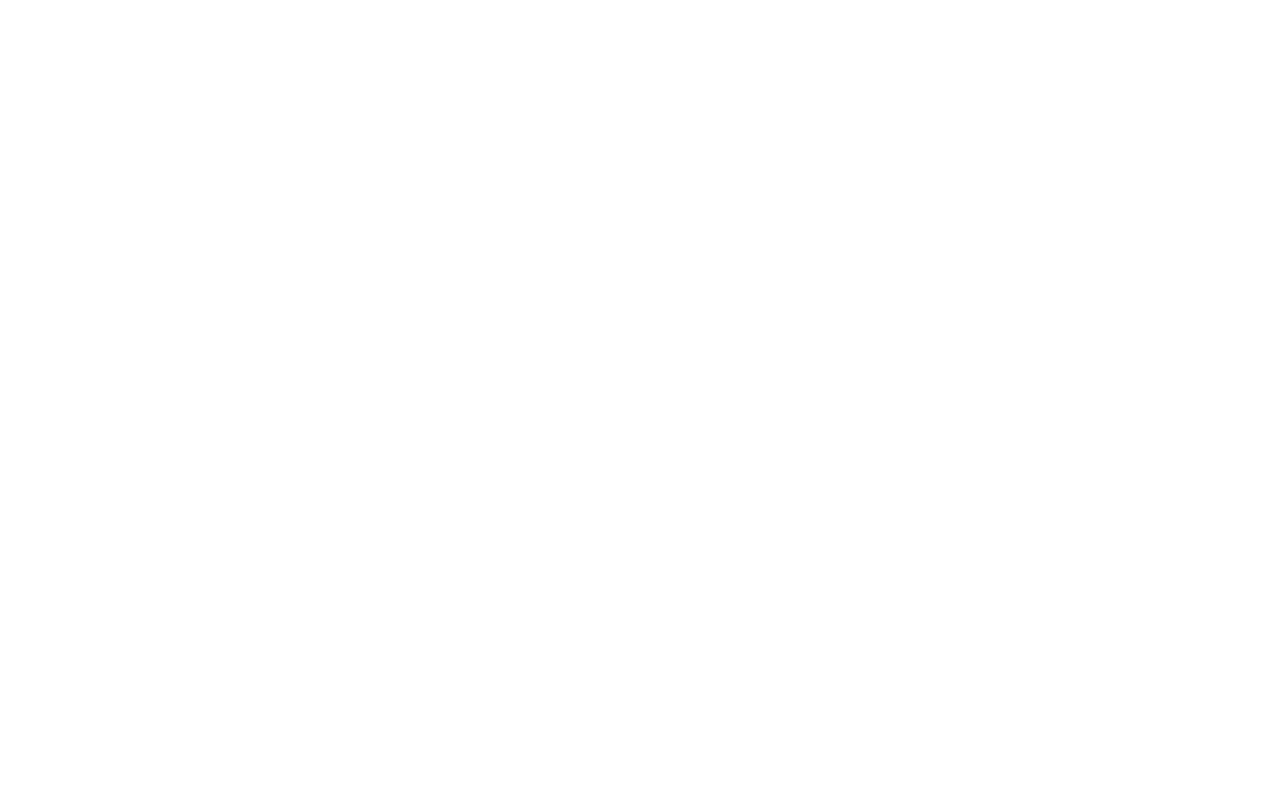
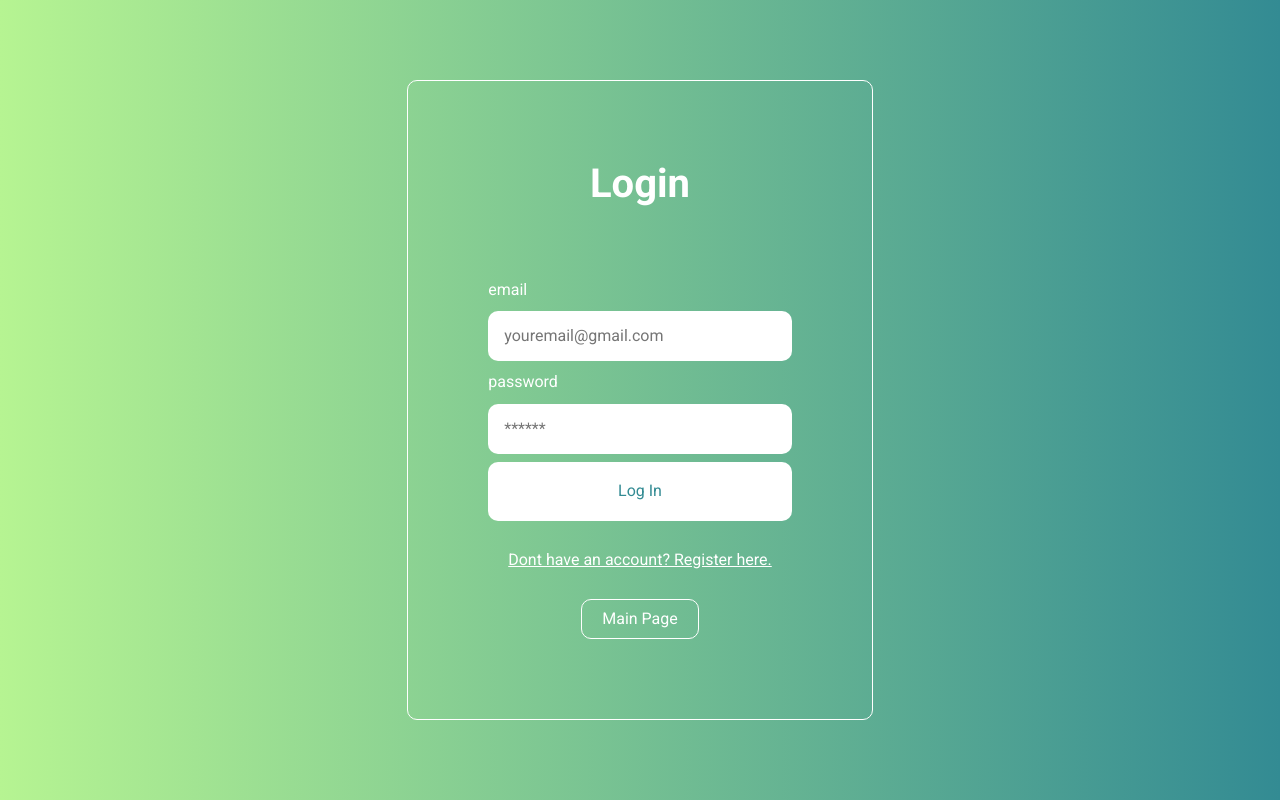
Before and after one commit to KenooG/Savings, a React (Vite) app: page /login in a window 1280 px wide. Before the commit this address had no page. Built offline with nearby package versions, Linux system fonts and the light colour scheme.

Commit message:
prettier oraz login i register (bez bazy danych użytkowników)

```diff
--- a/package.json
+++ b/package.json
@@ -10,6 +10,7 @@
     "preview": "vite preview"
   },
   "dependencies": {
+    "easy-peasy": "^6.0.2",
     "react": "^18.2.0",
     "react-dom": "^18.2.0",
     "react-router-dom": "^6.15.0"
@@ -22,6 +23,7 @@
     "eslint-plugin-react": "^7.32.2",
     "eslint-plugin-react-hooks": "^4.6.0",
     "eslint-plugin-react-refresh": "^0.4.3",
+    "prettier": "3.0.2",
     "sass": "^1.65.1",
     "vite": "^4.4.5"
   }
--- a/sites/Dashboard.jsx
+++ /dev/null
@@ -1,5 +0,0 @@
-const Dashboard = () => {
-    return <div className="chuj">Dashboard</div>;
-
-};
-export default Dashboard;
--- /dev/null
+++ b/sites/Login.jsx
@@ -0,0 +1,51 @@
+import React, { useState } from 'react';
+
+const Login = () => {
+  const [email, setEmail] = useState('');
+  const [pass, setPass] = useState('');
+
+  const handleSubmit = (e) => {
+      e.preventDefault()
+      console.log(email)
+
+
+  }
+
+
+  return (
+      <div className={"auto-form-box"}>
+      <div className={"auto-form-container"}>
+          <h2 className={"h2-form"}>Login</h2>
+    <form className={"login-form"} onSubmit={handleSubmit}>
+      <label className={"label-form"} htmlFor={'email'}>email</label>
+      <input
+        value={email}
+        onChange={(e) => setEmail(e.target.value)}
+        type={'email'}
+        placeholder={'youremail@gmail.com'}
+        id={'email'}
+        name={'email'}
+      />
+      <label className={"label-form"} htmlFor={'password'}>password</label>
+      <input
+        value={pass}
+        onChange={(e) => setPass(e.target.value)}
+        type={'password'}
+        placeholder={'******'}
+        id={'password'}
+        name={'password'}
+      />
+      <button className={"link-btn-3"} type={"submit"}>Log In</button>
+    </form>
+          <a href={"/register"}>
+<button className={"link-btn"}>Dont have an account? Register here.</button>
+          </a>
+          <a href={'/'}>
+              <button className={"link-btn-2"}>Main Page</button>
+          </a>
+      </div>
+      </div>
+  );
+};
+
+export default Login;
--- /dev/null
+++ b/sites/Register.jsx
@@ -0,0 +1,61 @@
+import React, { useState } from 'react';
+
+const Register = () => {
+  const [email, setEmail] = useState('');
+  const [pass, setPass] = useState('');
+  const [name, setName] = useState('');
+
+  const handleSubmit = (e) => {
+    e.preventDefault();
+    console.log(email);
+  };
+
+  return (
+      <div className={"auto-form-box"}>
+    <div className={"auto-form-container"} >
+      <h2 className={"h2-form"}>Register</h2>
+      <form className={"register-form"} onSubmit={handleSubmit}>
+        <label className={"label-form"} htmlFor={'name'}>Full Name</label>
+        <input
+          value={name}
+          onChange={(e) => setName(e.target.value)}
+          name={'name'}
+          id={'name'}
+          placeholder={'John Smith'}
+        />
+
+        <label className={"label-form"} htmlFor={'email'}>email</label>
+        <input
+          value={email}
+          onChange={(e) => setEmail(e.target.value)}
+          type={'email'}
+          placeholder={'youremail@gmail.com'}
+          id={'email'}
+          name={'email'}
+        />
+        <label className={"label-form"} htmlFor={'password'}>password</label>
+        <input
+          value={pass}
+          onChange={(e) => setPass(e.target.value)}
+          type={'password'}
+          placeholder={'******'}
+          id={'password'}
+          name={'password'}
+        />
+        <button className={"link-btn-3"} type={'submit'}>Register</button>
+      </form>
+      <a href={'/login'}>
+        <button className={"link-btn"}>Already have an account? Login here.</button>
+      </a>
+      <a href={'/'}>
+        <button className={"link-btn-2"}>Main Page</button>
+      </a>
+
+
+
+    </div>
+      </div>
+  );
+};
+
+export default Register;
--- a/src/App.jsx
+++ b/src/App.jsx
@@ -1,17 +1,30 @@
-import { BrowserRouter, Routes, Route } from "react-router-dom";
-import Dashboard from "../sites/Dashboard.jsx";
+import { BrowserRouter, Routes, Route, } from "react-router-dom";
+import React, {useState} from "react";
 import Home from "../sites/Home.jsx";
+import Login from "../sites/Login.jsx";
+import Register from "../sites/Register.jsx";
+import {StoreProvider} from "easy-peasy";
 
 
 function App() {
+    const [currentForm, setCurrentForm] =useState("login")
+    const toggleForm = (formName) => {
+
+        setCurrentForm(formName)
+
+    }
 
 
     return(
         <>
+
+
+
             <BrowserRouter>
                 <Routes>
                     <Route path="/" element={<Home />} />
-                    <Route path="/dashboard" element={<Dashboard />} />
+                    <Route path="/login" element={<Login/>} />
+                    <Route path="/register" element={<Register/>} />
                 </Routes>
             </BrowserRouter>
 
--- a/src/Main.scss
+++ b/src/Main.scss
@@ -1,5 +1,6 @@
 @import "Normalize";
 @import url('https://fonts.googleapis.com/css2?family=Roboto:wght@400;500;700&display=swap');
+
 $text: #050802;
 $background: #e3f3d8;
 $primary: #83cb52;
@@ -7,15 +8,16 @@ $secondary: #55cc48;
 $accent: #b13535;
 
 
-.Overlay{
+.Overlay {
   width: 100vw;
   display: flex;
   align-items: center;
   flex-direction: column;
 
 }
-.MainBox{
-  background-image: linear-gradient(32deg,#EBCD99, #EBE3C9);
+
+.MainBox {
+  background-image: linear-gradient(32deg, #EBCD99, #EBE3C9);
   width: 100vw;
   height: 100px;
   display: flex;
@@ -23,13 +25,11 @@ $accent: #b13535;
   align-items: center;
   border: 1px solid #333;
   position: sticky;
-  top: 0 ;
+  top: 0;
   z-index: 30;
 
 
-
-
-  .logo{
+  .logo {
     width: 350px;
     height: 100px;
     display: flex;
@@ -38,11 +38,11 @@ $accent: #b13535;
     margin-left: 35px;
   }
 
-.logoIcon{
+  .logoIcon {
 
     width: 75px;
     height: 75px;
-  background: url("../source/swinka.png") ;
+    background: url("../source/swinka.png");
     background-size: cover;
     background-repeat: no-repeat;
     background-position: center;
@@ -51,7 +51,7 @@ width: 75px;
 
   }
 
-  .logoNameMain{
+  .logoNameMain {
     width: 200px;
     height: 50px;
     display: flex;
@@ -62,7 +62,7 @@ width: 75px;
 
   }
 
-  .logoName1{
+  .logoName1 {
     color: $primary;
     font-size: 2.5rem;
     font-family: 'Roboto', sans-serif;
@@ -71,7 +71,7 @@ width: 75px;
   }
 
 
-  .logoName2{
+  .logoName2 {
     color: $secondary;
     font-size: 2.5rem;
     font-family: 'Roboto', sans-serif;
@@ -80,7 +80,7 @@ width: 75px;
 
   }
 
-.nav{
+  .nav {
     width: 400px;
     height: 100%;
     display: flex;
@@ -89,11 +89,11 @@ width: 75px;
     margin-right: 50px;
 
 
-.nav_click{
+    .nav_click {
 
       text-decoration: none;
       font-size: 1.4rem;
-  color:$text;
+      color: $text;
       font-family: 'Roboto', sans-serif;
       font-weight: normal;
       text-align: center;
@@ -105,13 +105,14 @@ width: 75px;
   }
 }
 
-  .nav_btn{
+.nav_btn {
   width: 200px;
   text-align: center;
   position: relative;
   height: 100%;
   display: flex;
   align-items: center;
+
   &::before, &::after {
     content: "";
     position: absolute;
@@ -139,9 +140,11 @@ width: 75px;
       opacity: 1; // Pokaż kreski po najechaniu myszką
 
     }
+
     &:hover {
       cursor: pointer;
-        .nav_click{
+
+      .nav_click {
         color: $secondary;
 
       }
@@ -149,18 +152,13 @@ width: 75px;
   }
 
 
-
 }
 
 
-
-
-
-
-.UnderHeader{
+.UnderHeader {
   width: 100vw;
-  height:600px;
-  background: url("../source/saving.jpg") ;
+  height: 600px;
+  background: url("../source/saving.jpg");
   background-size: cover;
   background-repeat: no-repeat;
   background-position: center;
@@ -169,7 +167,7 @@ width: 75px;
   align-items: center;
   border-bottom: 5px solid #103A1D;
 
-  .UnderHeaderM{
+  .UnderHeaderM {
     display: flex;
     justify-content: center;
     align-items: center;
@@ -177,19 +175,19 @@ width: 75px;
 
   }
 
-.opis{
+  .opis {
     font-family: 'Roboto', sans-serif;
     font-weight: normal;
     font-size: 2.5rem;
     text-align: center;
     color: white;
 
-  text-shadow:
-          -1px -1px 0 #000,
+    text-shadow: -1px -1px 0 #000,
     1px -1px 0 #000,
     -1px 1px 0 #000,
     1px 1px 0 #000;
   }
+
   .join {
     margin-top: 30px;
     font-family: 'Roboto', sans-serif;
@@ -198,29 +196,23 @@ width: 75px;
     font-size: 2rem;
     display: inline-block;
     padding: 10px 40px;
-  background-image: linear-gradient(32deg,#EBCD99, #EBE3C9);
+    background-image: linear-gradient(32deg, #EBCD99, #EBE3C9);
     text-align: center;
     border-radius: 10px;
     border: 1.5px solid black;
     cursor: pointer;
     transition: background-color 0.3s;
 
-}
-
-  .join:hover {
-    background-color: $primary;
-    color: white; /* zmiana koloru tekstu na kolor pierwotnego tła */
-    transform: scale(1.02); /* lekkie powiększenie przycisku */
-    border-color: black;
-  }
-
-  .join:active {
-    transform: scale(0.95); /* efekt "wciśnięcia" przycisku */
-    background-color: darken($primary, 10%); /* lekko ciemniejsza wersja pierwotnego koloru tła */
+    &:hover {
+      color: white;
+      scale: 1.02;
     }
 
   }
-.Offer{
+
+}
+
+.Offer {
   height: 1400px;
   width: 100vw;
   background-image: url(../source/liscie.jpg);
@@ -229,11 +221,11 @@ width: 75px;
   background-position: center;
 
 
-
   display: flex;
   align-items: center;
   flex-direction: column;
-.Offer_Main{
+
+  .Offer_Main {
     height: 100%;
     width: 100vw;
     display: flex;
@@ -241,7 +233,8 @@ width: 75px;
     flex-direction: column;
     align-items: center;
     gap: 65px;
-.Offer_section{
+
+    .Offer_section {
       height: 350px;
       width: 1200px;
       display: flex;
@@ -251,10 +244,10 @@ width: 75px;
       border-radius: 20px;
       align-items: center;
 
-  .Offer_Sl_1{
+      .Offer_Sl_1 {
         width: 250px;
         height: 250px;
-    background-image: url(../source/klepsydra.jpg)   ;
+        background-image: url(../source/klepsydra.jpg);
         background-size: cover;
         background-repeat: no-repeat;
         background-position: center;
@@ -263,23 +256,22 @@ width: 75px;
 
 
       }
-  .Offer_SR{
+
+      .Offer_SR {
         width: 800px;
         margin-right: 45px;
         position: relative;
 
 
-
-
-
-.Offer_Header{
+        .Offer_Header {
           font-family: 'Roboto', sans-serif;
           font-size: 2.5rem;
           margin-top: 0;
 
 
         }
-.Offer_text{
+
+        .Offer_text {
           font-family: 'Roboto', sans-serif;
           font-size: 1.2rem;
 
@@ -289,27 +281,25 @@ width: 75px;
       }
 
 
-
     }
-
 
 
   }
 
 
+}
 
-}
-.Offer_MaiNN{
+.Offer_MaiNN {
   font-family: 'Roboto', sans-serif;
   font-size: 3.5rem;
   margin-top: 65px;
   color: white;
-  text-shadow:
-          -1px -1px 0 #000,
+  text-shadow: -1px -1px 0 #000,
   1px -1px 0 #000,
   -1px 1px 0 #000,
   1px 1px 0 #000;
   position: relative;
+
   &::before, &::after {
     content: "";
     position: absolute;
@@ -324,12 +314,14 @@ width: 75px;
 
 
   }
+
   &::after {
 
     top: 15%;
     left: 363px;
     rotate: -90deg;
   }
+
   &::before {
 
     top: 14%;
@@ -339,22 +331,22 @@ width: 75px;
 
 
 }
-.Offer_section_2{
+
+.Offer_section_2 {
   display: flex;
   flex-direction: row-reverse;
 
-  .Offer_Sl{
+  .Offer_Sl {
     margin-right: 40px;
     margin-left: 0;
 
 
-
-
   }
 
-  .Offer_SR_2{
+  .Offer_SR_2 {
     margin-right: 0;
     margin-left: 60px;
+
     &::before {
       content: "";
       position: absolute;
@@ -367,24 +359,19 @@ width: 75px;
       border-radius: 1000px;
 
 
+    }
 
 
   }
 
-
-
-  }
-
-  .Offer_Sl_2{
+  .Offer_Sl_2 {
     width: 225px;
     height: 225px;
-    background-image: url(../source/preference.png)   ;
+    background-image: url(../source/preference.png);
     background-size: cover;
     background-repeat: no-repeat;
     background-position: center;
     margin-right: 60px;
-
-
 
 
   }
@@ -412,14 +399,15 @@ width: 75px;
   }
 }
 
-.Offer_section3{
+.Offer_section3 {
   height: 350px;
   width: 1200px;
   display: flex;
   justify-content: space-between;
   gap: 40px;
   align-items: center;
-.Offer_Sll{
+
+  .Offer_Sll {
     width: 350px;
     height: 350px;
     background-color: #fff;
@@ -429,10 +417,9 @@ width: 75px;
     align-items: center;
 
 
-
   }
 
-.Offer_SRR{
+  .Offer_SRR {
 
     width: 800px;
     height: 350px;
@@ -443,20 +430,21 @@ width: 75px;
     justify-content: center;
 
 
-  .Offer_SR{
+    .Offer_SR {
       width: 800px;
       margin-right: 45px;
       position: relative;
       margin-left: 45px;
 
-    .Offer_Header{
+      .Offer_Header {
         font-family: 'Roboto', sans-serif;
         font-size: 2.5rem;
         margin-top: 0;
 
 
       }
-    .Offer_text{
+
+      .Offer_text {
         font-family: 'Roboto', sans-serif;
         font-size: 1.2rem;
         width: 700px;
@@ -469,13 +457,12 @@ width: 75px;
   }
 
 
-
 }
 
-.Offer_Sl_3{
+.Offer_Sl_3 {
   width: 300px;
   height: 300px;
-  background-image: url(../source/59997.jpg)   ;
+  background-image: url(../source/59997.jpg);
   background-size: cover;
   background-repeat: no-repeat;
   background-position: center;
@@ -484,7 +471,7 @@ width: 75px;
 
 }
 
-.Footer{
+.Footer {
   height: 150px;
   width: 100%;
 
@@ -492,7 +479,8 @@ width: 75px;
   justify-content: center;
   align-items: center;
   background-image: linear-gradient(45deg, white, lightgreen);
-  .footer_box{
+
+  .footer_box {
     width: 400px;
     height: 150px;
 
@@ -500,7 +488,7 @@ width: 75px;
     flex-direction: column;
     align-items: center;
 
-    .footer_upbox{
+    .footer_upbox {
       width: 250px;
       height: 75px;
       display: flex;
@@ -509,39 +497,43 @@ width: 75px;
       align-items: center;
 
 
-
-    .icon1{
+      .icon1 {
         width: 50px;
         height: 50px;
-      background-image: url(../source/instagram.png)   ;
+        background-image: url(../source/instagram.png);
         background-size: cover;
         background-repeat: no-repeat;
         background-position: center;
-      &:hover{
+
+        &:hover {
           cursor: pointer;
         }
 
       }
-    .icon2{
+
+      .icon2 {
         width: 50px;
         height: 50px;
-      background-image: url(../source/facebook.png)   ;
+        background-image: url(../source/facebook.png);
         background-size: cover;
         background-repeat: no-repeat;
         background-position: center;
-      &:hover{
+
+        &:hover {
           cursor: pointer;
         }
 
       }
-      .icon3{
+
+      .icon3 {
         width: 50px;
         height: 50px;
-        background-image: url(../source/twitter.png)   ;
+        background-image: url(../source/twitter.png);
         background-size: cover;
         background-repeat: no-repeat;
         background-position: center;
-        &:hover{
+
+        &:hover {
           cursor: pointer;
         }
 
@@ -551,7 +543,7 @@ width: 75px;
     }
   }
 
-.footer_downbox{
+  .footer_downbox {
     margin-top: 10px;
     width: 250px;
     display: flex;
@@ -559,13 +551,119 @@ width: 75px;
     align-items: center;
     flex-wrap: wrap;
     gap: 10px;
-.footer_text{
+
+    .footer_text {
       text-decoration: none;
       color: black;
-
 
 
     }
   }
 
 }
+
+
+@keyframes bg-fade-in {
+  0% {
+    background-color: white;
+  }
+  100% {
+    background-image: linear-gradient(to right, rgb(182, 244, 146), rgb(51, 139, 147));
+  }
+}
+
+.auto-form-box {
+  height: 100vh;
+  width: 100vw;
+  display: flex;
+  text-align: center;
+  align-items: center;
+  justify-content: center;
+  background-image: linear-gradient(to right, rgb(182, 244, 146), rgb(51, 139, 147));
+  color: white;
+
+
+}
+
+.auto-form-container, .login-form, .register-form {
+  display: flex;
+  flex-direction: column;
+
+
+
+
+  .label-form {
+    text-align: left;
+    padding: 0.25rem 0;
+    font-family: 'Roboto', sans-serif;
+
+
+  }
+
+  input {
+    margin: 0.5rem 0;
+    padding: 1rem;
+    border-radius: 10px;
+    border: none;
+    font-family: 'Roboto', sans-serif;
+  }
+
+
+  button{
+   border:none;
+    background-color: #fff;
+    padding: 20px;
+    border-radius: 10px;
+    cursor: pointer;
+    color: rgb(51, 139, 147) ;
+    font-family: 'Roboto', sans-serif;
+
+
+  }
+
+  .link-btn{
+    margin-top: 10px;
+    background: none;
+    color: white;
+    text-decoration: underline;
+    font-family: 'Roboto', sans-serif;
+
+  }
+
+  .link-btn-2{
+    margin-top: 10px;
+    background: none;
+    color: white;
+    text-decoration: none;
+    font-family: 'Roboto', sans-serif;
+    border: 1px solid white;
+    padding-top: 10px;
+    padding-bottom: 10px;
+  }
+
+}
+
+.auto-form-container{
+  padding: 5rem;
+  border: 1px solid white;
+  border-radius: 10px;
+  margin: 0.5rem;
+
+}
+
+.h2-form{
+  margin-bottom: 70px;
+  margin-top: 0;
+  font-size: 2.5rem;
+  font-family: 'Roboto', sans-serif;
+
+}
+
+
+
+.link-btn-3{
+  &:hover {
+    animation: bg-fade-in 0.01s forwards;
+    color: white;
+  }
+}
```
Also changed, not shown: sites/Home.jsx (+21 -11 lines), sites/components/Footer.jsx (+20 -16 lines), sites/components/Header.jsx (+21 -16 lines), sites/components/Offer.jsx (+42 -17 lines), sites/components/UnderHeader.jsx (+18 -10 lines), 2 other files (tests, documents, lock files or other folders). Lines whose indentation alone changed are shown as unchanged.
